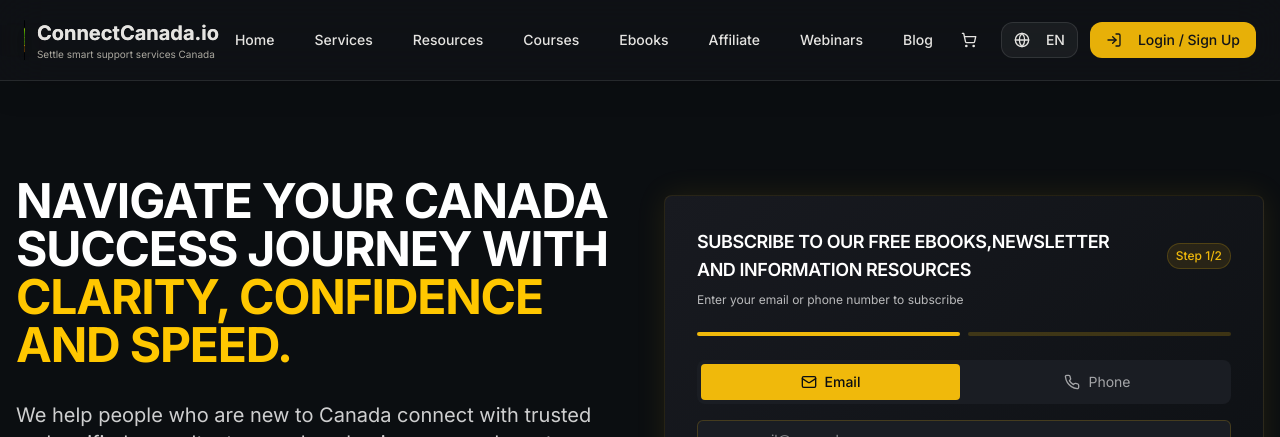
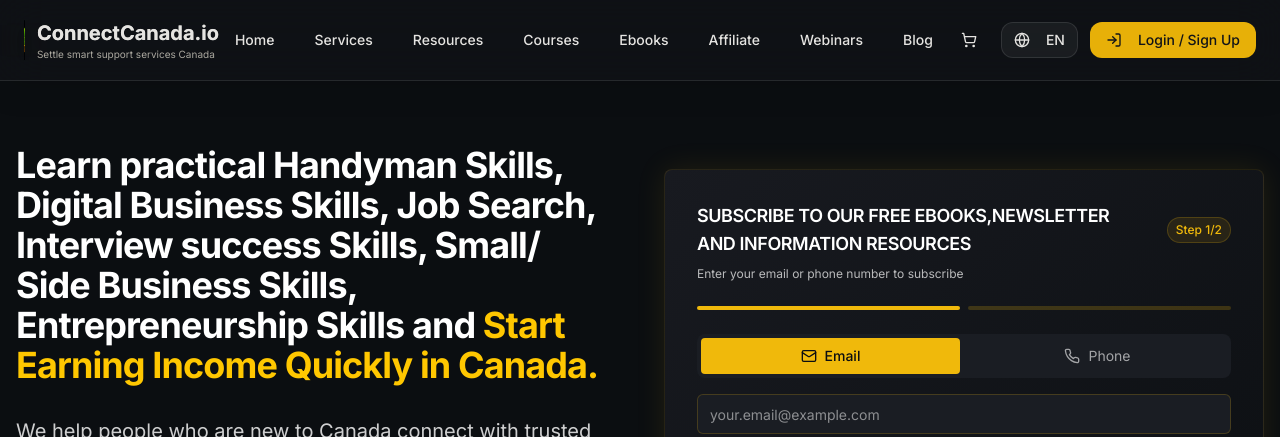
Before and after one commit to prabhakarsrivastav/ConnectCananda-WEB, a React (Vite) app: page / in a window 1280 px wide. Shown: the top 437 px of the page. Built offline with nearby package versions, Linux system fonts and the light colour scheme; no server answers.

Commit message:
first commit

```diff
--- a/src/components/Hero.tsx
+++ b/src/components/Hero.tsx
@@ -55,19 +55,13 @@
 
   return (
     <section className="container px-4 py-20 md:py-10 bg-[#0B0E11]">
-      <div className="grid lg:grid-cols-2 gap-12 items-center">
+      <div className="grid lg:grid-cols-2 gap-12 items-start lg:pt-8">
         {/* Left Content */}
         <div className="space-y-8">
-          <div className="inline-block">
-            {/*<span className="px-4 py-2 rounded-full bg-[#F0B90B]/10 text-[#F0B90B] text-sm font-medium border border-[#F0B90B]/20">
-              Welcome to Canada 🇨🇦
-            </span>*/}
-          </div>
-
-          <h1 className="text-white text-3xl md:text-4xl lg:text-5xl font-bold leading-tight">
-            NAVIGATE YOUR CANADA SUCCESS JOURNEY WITH {" "}
+          <h1 className="text-white text-2xl md:text-3xl lg:text-4xl font-bold leading-none mt-0 lg:-mt-2 tracking-tight">
+            Learn practical Handyman Skills, Digital Business Skills, Job Search, Interview success Skills, Small/ Side Business Skills, Entrepreneurship Skills and {" "}
             <span className="text-gold-dark-bg">
-              CLARITY, CONFIDENCE AND SPEED.
+              Start Earning Income Quickly in Canada.
             </span>
           </h1>
 
```
